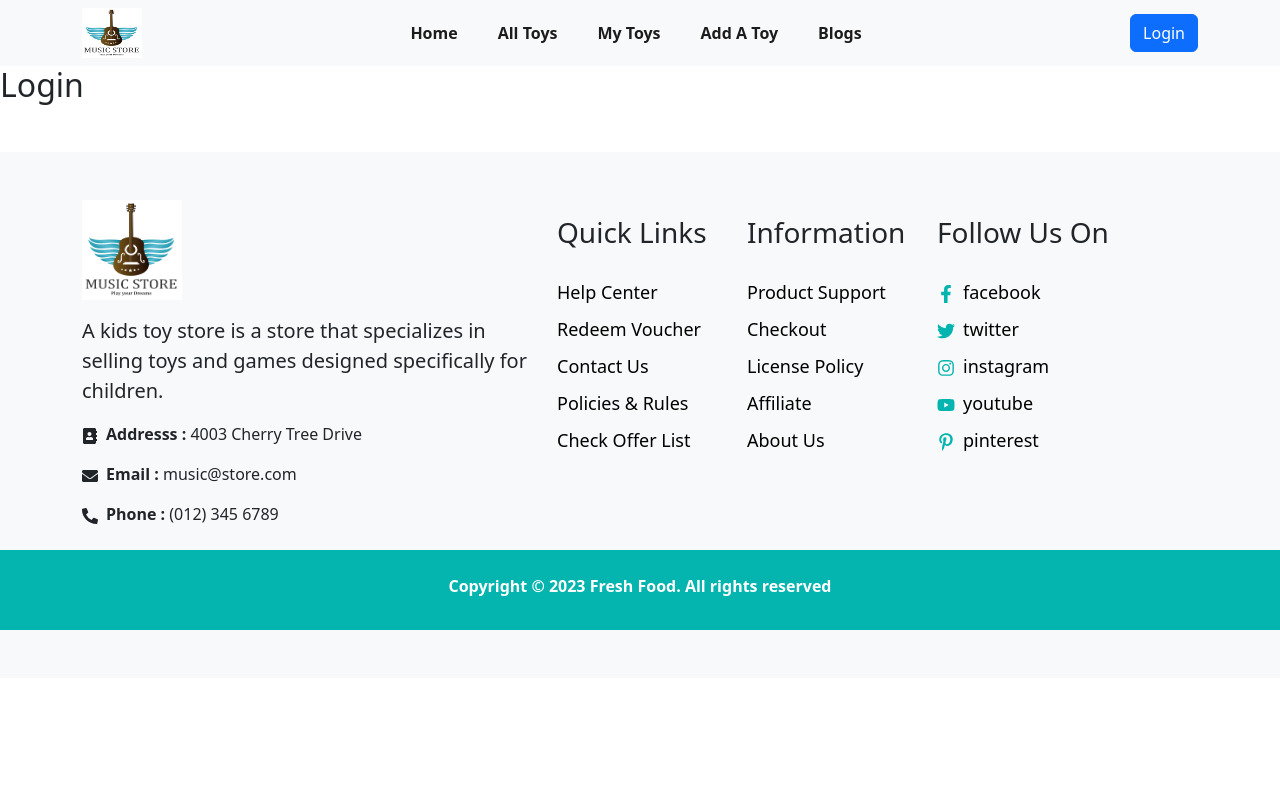
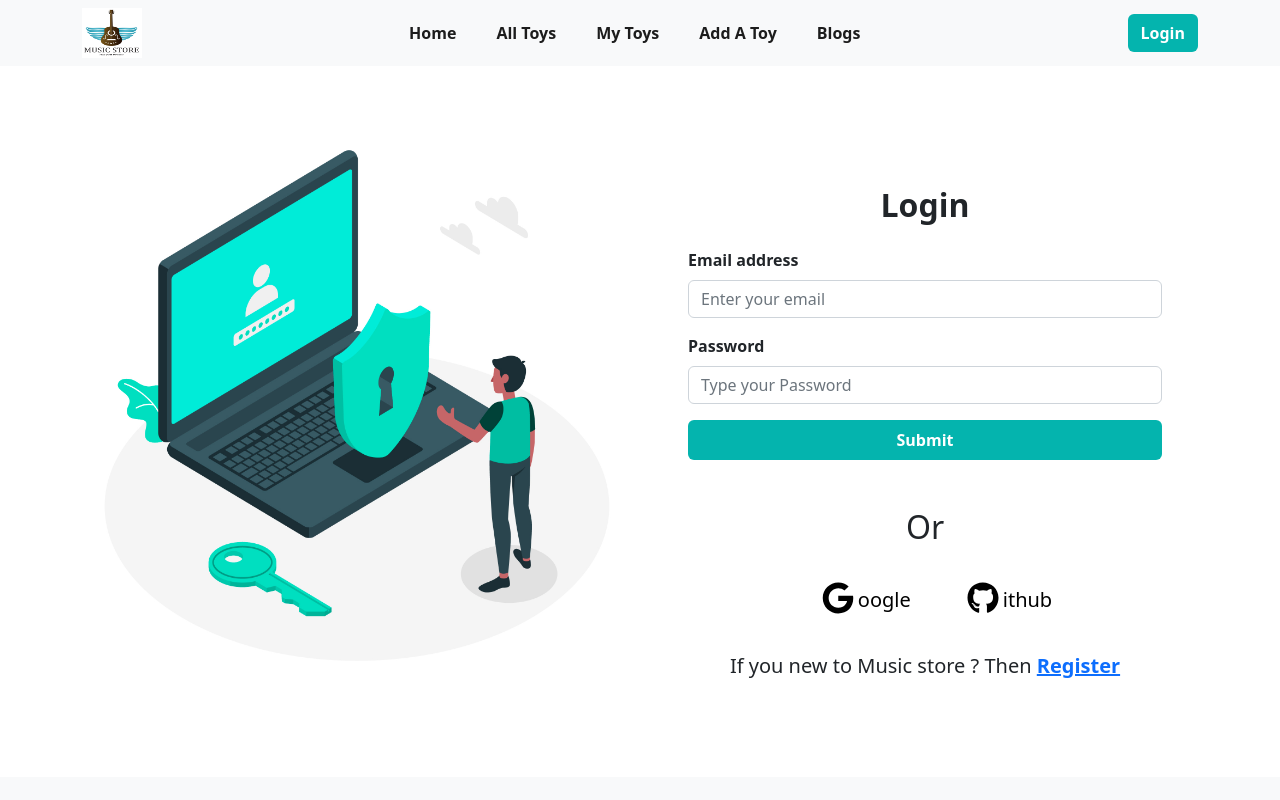
Before and after one commit to 75mdnazmul/Music-Store-Project-Client, a React (Vite) app: page /login in a window 1280 px wide. Shown: the top 800 px of the page. Built offline with nearby package versions, Linux system fonts and the light colour scheme.

Commit message:
Login page is added

```diff
--- a/src/Pages/Login/Login.jsx
+++ b/src/Pages/Login/Login.jsx
@@ -1,9 +1,37 @@
+import Button from 'react-bootstrap/Button';
+import Form from 'react-bootstrap/Form';
+import img from '../../assets/login.jpg'
+import { FaGithub, FaGoogle } from 'react-icons/fa';
+import { Link } from 'react-router-dom';
 
 const Login = () => {
     return (
-        <div cls>
-            <h2>Login</h2>
-        </div>
+        <div className='container py-5'>
+            <div className='row'>
+                < img src={img} alt="" className='w-50 col-lg-6' />
+                <Form className='w-50 col-lg-6 pt-4 px-5' >
+                    <h2 className='text-center fw-bold pt-5 pb-3'>Login</h2>
+                    <Form.Group className="mb-3" controlId="formBasicEmail">
+                        <Form.Label className='fw-bold'>Email address</Form.Label>
+                        <Form.Control type="email" placeholder="Enter your email" />
+                    </Form.Group>
+                    <Form.Group className="mb-3" controlId="formBasicPassword">
+                        <Form.Label className='fw-bold'>Password</Form.Label>
+                        <Form.Control type="password" placeholder="Type your Password" />
+                    </Form.Group>
+
+                    <Button className='w-100 fw-bold border-0 py-2' style={{ color: 'white', backgroundColor: '#04B4AE' }} variant="primary" type="submit">
+                        Submit
+                    </Button>
+                        <h2 className='text-center pt-5'>Or</h2>
+                        <div className='text-center'>
+                        <button className='p-3 mx-4 fs-2 bg-white border-0'><FaGoogle></FaGoogle><span className='fs-5 ms-1'>oogle</span></button>
+                        <button className='p-3 fs-2 bg-white border-0'><FaGithub></FaGithub><span className='fs-5 ms-1'>ithub</span></button>
+                    </div>
+                    <p className='text-center pt-3 mb-0 fs-5'>If you new to Music store ? Then <Link to="/register" className='text-decoration-underline fw-bold'>Register</Link></p>
+                </Form>
+            </div >
+        </div >
     );
 };
 
--- a/src/Routes/ActiveLinks/ActiveLinks.jsx
+++ b/src/Routes/ActiveLinks/ActiveLinks.jsx
@@ -1,3 +1,4 @@
+/* eslint-disable react/prop-types */
 import "./ActiveLinks.css"
 import { NavLink } from 'react-router-dom';
 
--- a/src/Shared/Navber/Navber.jsx
+++ b/src/Shared/Navber/Navber.jsx
@@ -19,7 +19,7 @@ const Navber = () => {
                             <ActiveLink className='text-decoration-none px-4' to="/addtoy">Add A Toy</ActiveLink >
                             <ActiveLink className='text-decoration-none px-4' to="/blog">Blogs</ActiveLink >
                         </Nav>
-                        <Link to='/login'><button type="button" className="btn btn-primary">Login</button></Link>
+                        <Link to='/login'><button style={{color:'white',backgroundColor: '#04B4AE'}} type="button" className="btn fw-bold">Login</button></Link>
                     </Navbar.Collapse>
                 </Container>
             </Navbar>
```
Also changed, not shown: src/assets/login.jpg (added), src/assets/register.jpg (added).
